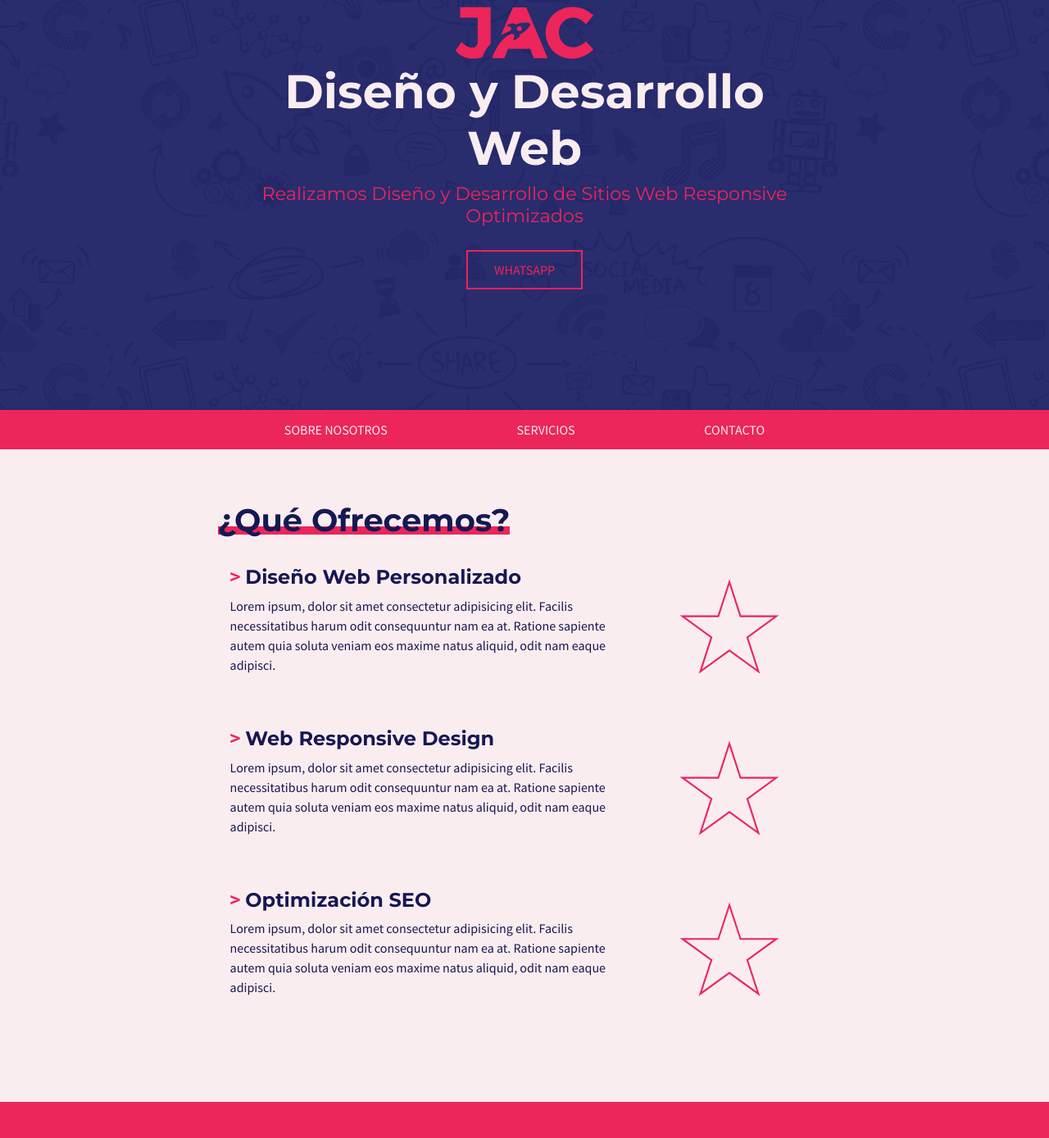
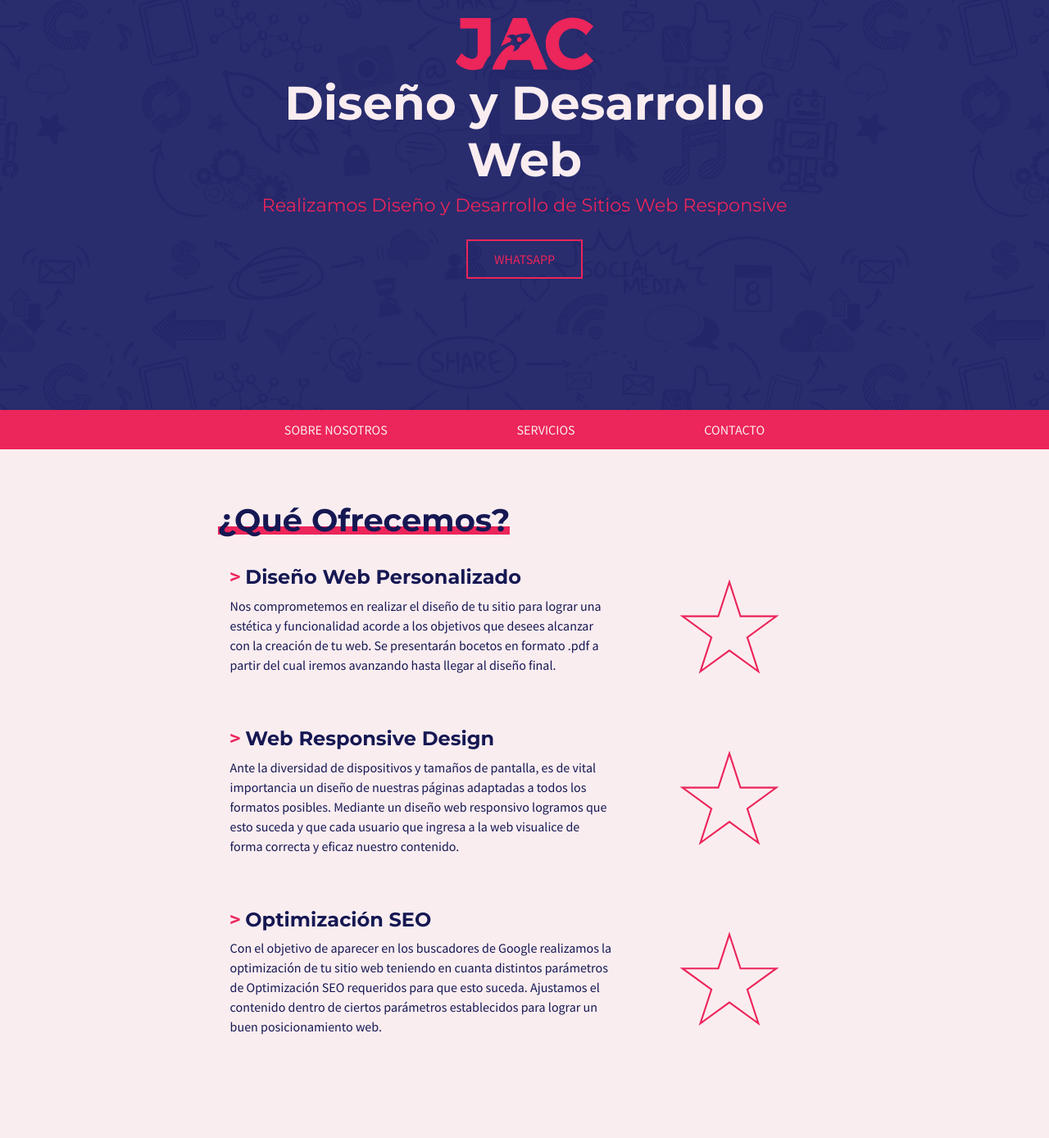
Before and after one commit to agustincane/jacweb, a plain HTML site: page index.html in a window 1280 px wide. Shown: the part 172-1560 px from the top of the page at 82% size. Drawn offline with nearby package versions, Linux system fonts and the light colour scheme.

Commit message:
Cuarto commit: modificación en index.html

```diff
--- a/index.html
+++ b/index.html
@@ -43,7 +43,7 @@
         <div class="container header__content">
             <a class="header__logo" href="index.html"><img src="img/jacweb-logo.svg" alt="Logo JAC"></a>
             <h1 class="header__title">Diseño y Desarrollo Web</h1>
-            <h2 class="header__subtitle">Realizamos Diseño y Desarrollo de Sitios Web Responsive Optimizados</h2>
+            <h2 class="header__subtitle">Realizamos Diseño y Desarrollo de Sitios Web Responsive</h2>
             <a class="header__button" href="">WhatsApp</a>
         </div>
         <nav class="header__navbar">
@@ -65,7 +65,7 @@
             <div class="servicios__content row">
                     <div class="col-12 col-md-8 text-center text-md-left">
                         <h4><span class="fucsia">></span> Diseño Web Personalizado</h4>
-                        <p>Lorem ipsum, dolor sit amet consectetur adipisicing elit. Facilis necessitatibus harum odit consequuntur nam ea at. Ratione sapiente autem quia soluta veniam eos maxime natus aliquid, odit nam eaque adipisci.</p>
+                        <p>Nos comprometemos en realizar el diseño de tu sitio para lograr una estética y funcionalidad acorde a los objetivos que desees alcanzar con la creación de tu web. Se presentarán bocetos en formato .pdf a partir del cual iremos avanzando hasta llegar al diseño final.</p>
                     </div>
                     <div class="servicios__icon col-12 col-md-4">
                         <img class="icono-ejemplo" src="img/icono-ejemplo.svg" alt="Ícono ejemplo">
@@ -74,7 +74,7 @@
             <div class="servicios__content row">
                     <div class="col-12 col-md-8 text-center text-md-left">
                         <h4><span class="fucsia">></span> Web Responsive Design</h4>
-                        <p>Lorem ipsum, dolor sit amet consectetur adipisicing elit. Facilis necessitatibus harum odit consequuntur nam ea at. Ratione sapiente autem quia soluta veniam eos maxime natus aliquid, odit nam eaque adipisci.</p>
+                        <p>Ante la diversidad de dispositivos y tamaños de pantalla, es de vital importancia un diseño de nuestras páginas adaptadas a todos los formatos posibles. Mediante un diseño web responsivo logramos que esto suceda y que cada usuario que ingresa a la web visualice  de forma correcta y eficaz nuestro contenido.</p>
                     </div>
                     <div class="servicios__icon col-12 col-md-4">
                         <img class="icono-ejemplo" src="img/icono-ejemplo.svg" alt="Ícono ejemplo">
@@ -83,7 +83,7 @@
             <div class="servicios__content row">
                     <div class="col-12 col-md-8 text-center text-md-left">
                         <h4><span class="fucsia">></span> Optimización SEO</h4>
-                        <p>Lorem ipsum, dolor sit amet consectetur adipisicing elit. Facilis necessitatibus harum odit consequuntur nam ea at. Ratione sapiente autem quia soluta veniam eos maxime natus aliquid, odit nam eaque adipisci.</p>
+                        <p>Con el objetivo de aparecer en los buscadores de Google realizamos la optimización de tu sitio web teniendo en cuanta distintos parámetros de Optimización SEO requeridos para que esto suceda. Ajustamos el contenido dentro de ciertos parámetros establecidos para lograr un buen posicionamiento web.</p>
                     </div>
                     <div class="servicios__icon col-12 col-md-4">
                         <img class="icono-ejemplo" src="img/icono-ejemplo.svg" alt="Ícono ejemplo">
```
